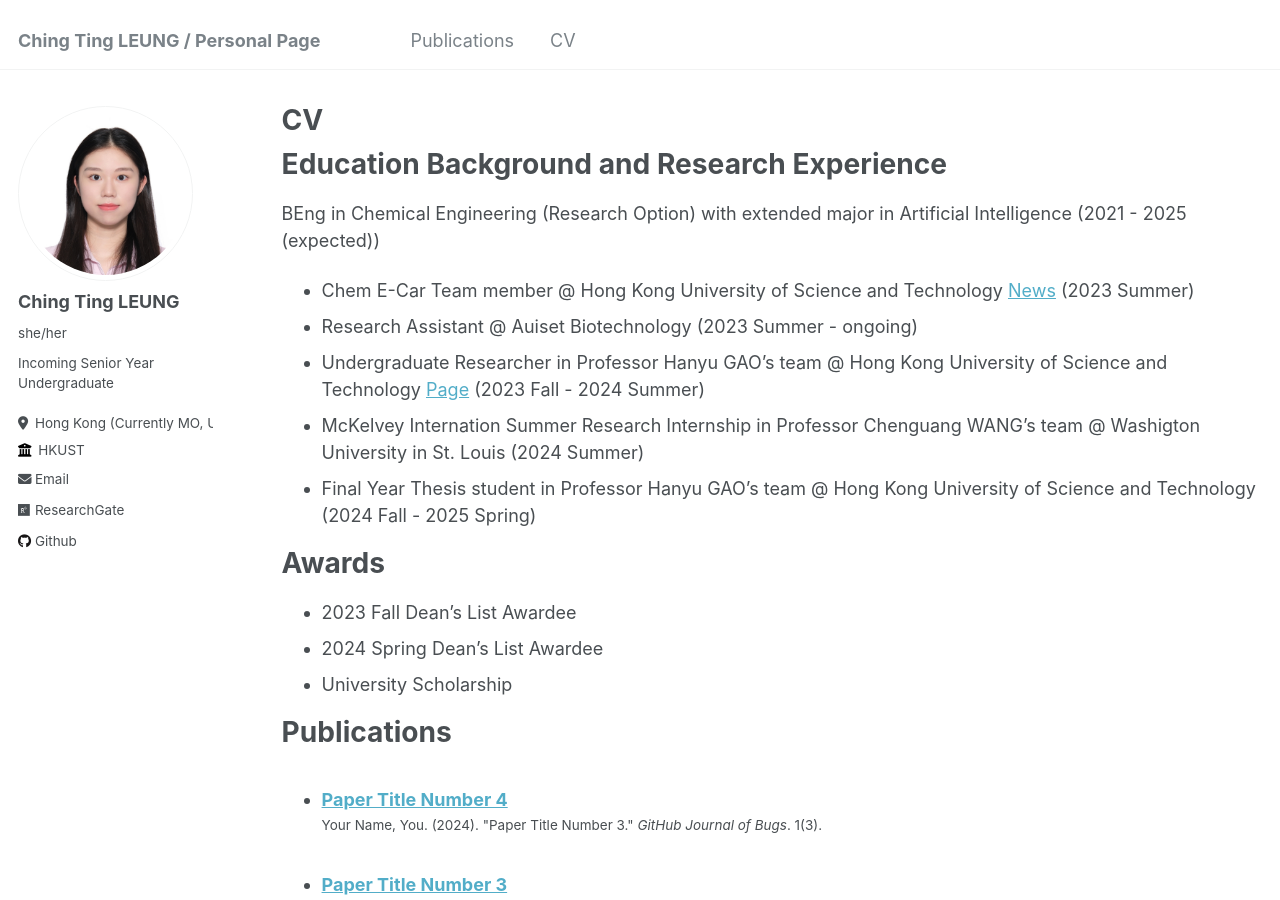
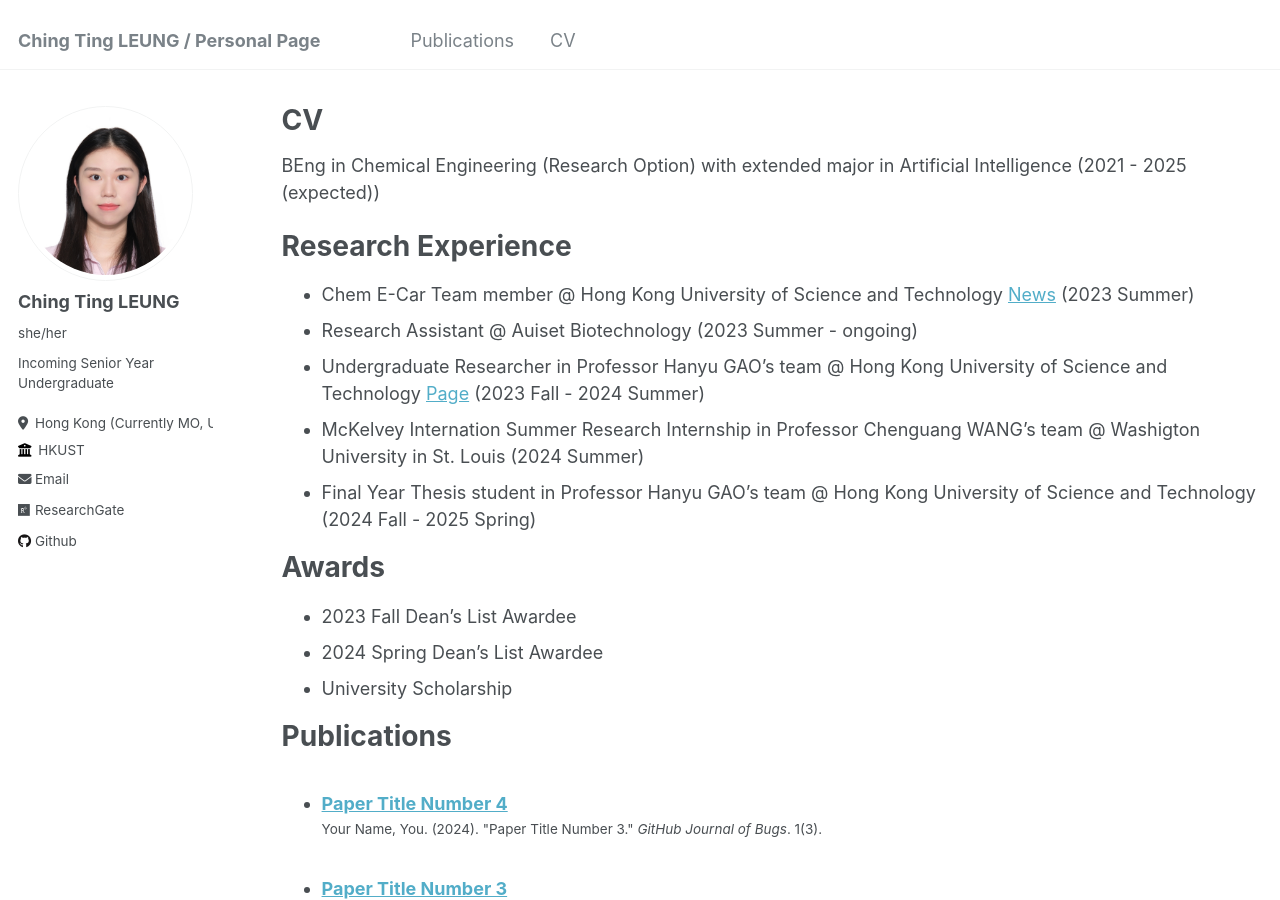
Before and after one commit to ting2025/ting2025.github.io, a Jekyll site: the page built from _pages/cv.md, in a window 1280 px wide and 900 px high. Built offline with Jekyll 4.4.1, drawn with Linux system fonts in a browser that asks for light colours.

Commit message:
Update cv.md

```diff
--- a/_pages/cv.md
+++ b/_pages/cv.md
@@ -9,9 +9,11 @@ redirect_from:
 
 {% include base_path %}
 
-Education Background and Research Experience
+BEng in Chemical Engineering (Research Option) with extended major in Artificial Intelligence (2021 - 2025 (expected))
+
+Research Experience
 ======
-BEng in Chemical Engineering (Research Option) with extended major in Artificial Intelligence (2021 - 2025 (expected))
+
 
 - Chem E-Car Team member @ Hong Kong University of Science and Technology [News](https://seng.hkust.edu.hk/news/20231211/hkust-chem-e-car-team-placed-11th-globally-and-won-best-video-award-2023-aiche-chem-e-car-competition) (2023 Summer)
 - Research Assistant @ Auiset Biotechnology (2023 Summer - ongoing)
```
